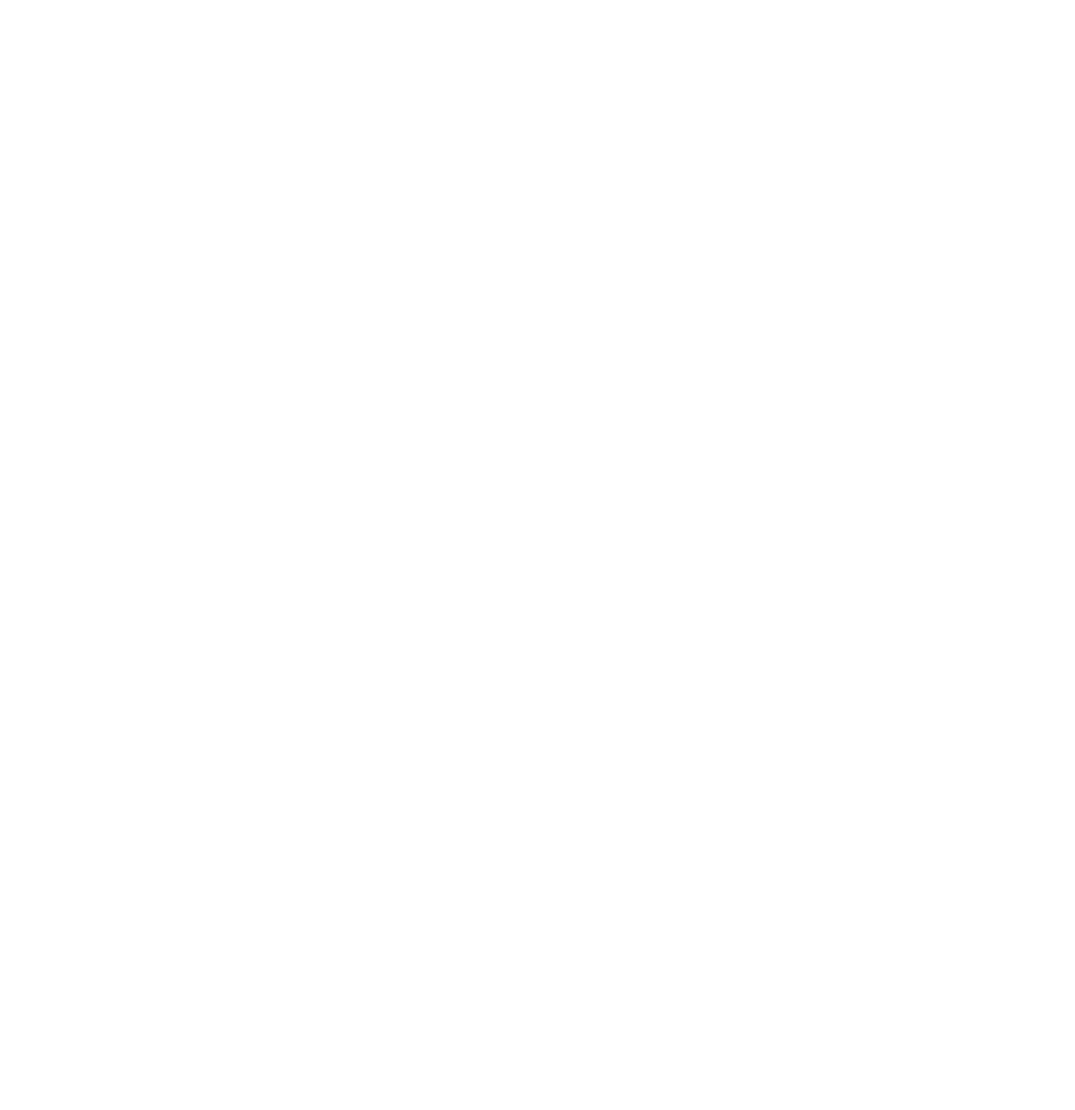
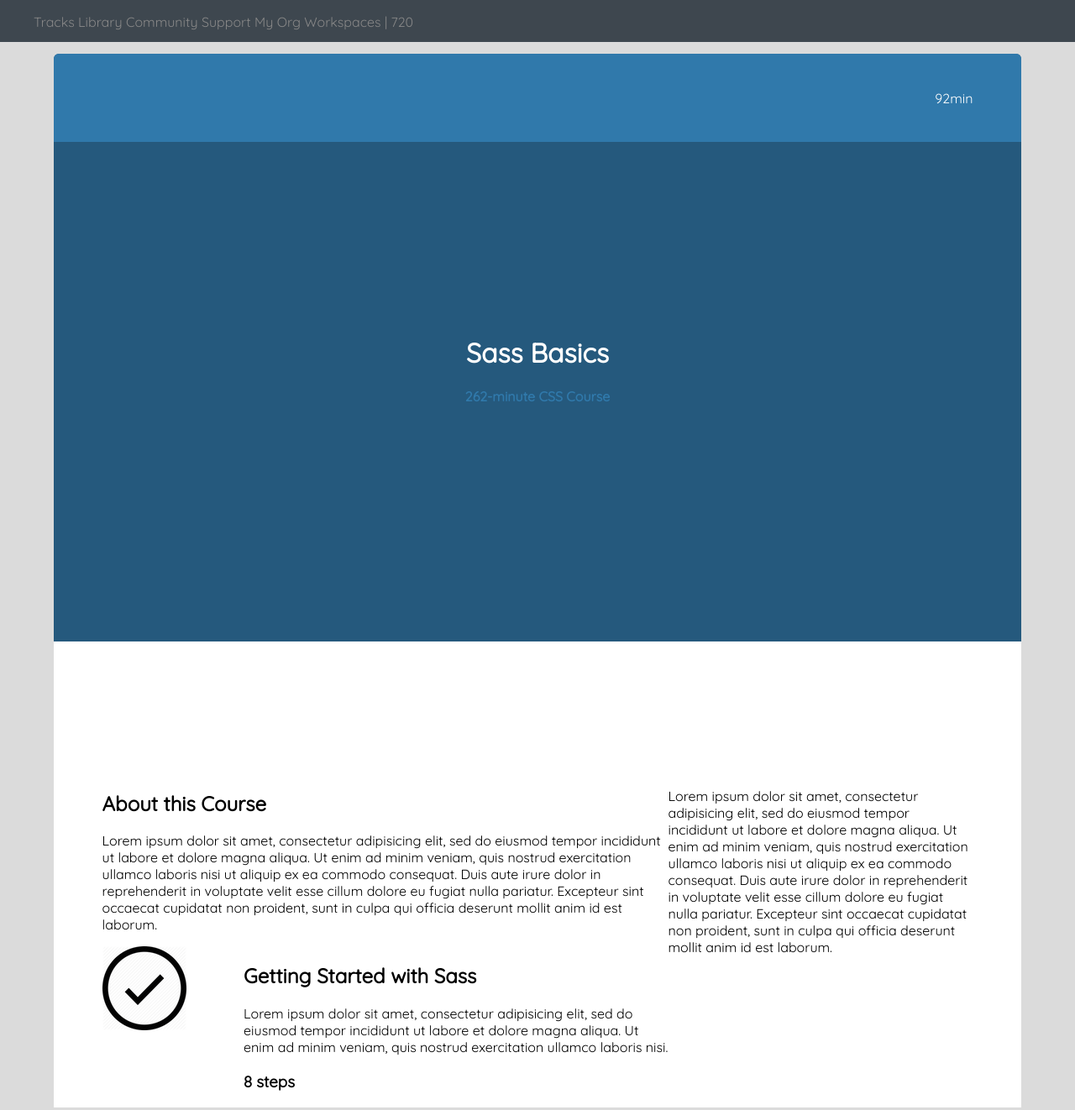
Before and after one commit to ellie-a/layout-trh-sass, a plain HTML site: page index.html in a window 1280 px wide. Shown: the whole page at 84% size. Before the commit the page ends 800 px from the top, so only its background shows below. Drawn offline with Linux system fonts and the light colour scheme.

Commit message:
have more

```diff
--- a/index.html
+++ b/index.html
@@ -3,17 +3,63 @@
   <head>
     <link rel="stylesheet" href="css/application.css">
     <meta name="viewport" content="width=device-width">
+    <link href="https://fonts.googleapis.com/css?family=Quicksand" rel="stylesheet">
+
     <title>Treehouse</title>
   </head>
   <body>
+    <div class="nav">
+      <ul>
+        <li>Tracks</li>
+        <li>Library</li>
+        <li>Community</li>
+        <li>Support</li>
+        <li>My Org</li>
+        <li>Workspaces</li>
+        <li>|</li>
+        <li>720</li>
+      </ul>
+    </div>
     <div class="container">
-      <section>
+      <div class="title-box">
+        <div class="top-bar">
+          <div class="minutes">
+            92min
+          </div>
+        </div>
+        <div class="title-box-content">
+          <h1>Sass Basics</h1>
+          <h4>262-minute CSS Course</h4>
 
-      </section>
-      <section>
-
-      </section>
+        </div>
+      </div>
+      <div class="main-content">
+        <div class="main-title">
+        </div>
+        <div class="content">
+          <div class="about">
+            <h2>About this Course</h2>
+            <p>
+                Lorem ipsum dolor sit amet, consectetur adipisicing elit, sed do eiusmod tempor incididunt ut labore et dolore magna aliqua. Ut enim ad minim veniam, quis nostrud exercitation ullamco laboris nisi ut aliquip ex ea commodo consequat. Duis aute irure dolor in reprehenderit in voluptate velit esse cillum dolore eu fugiat nulla pariatur. Excepteur sint occaecat cupidatat non proident, sunt in culpa qui officia deserunt mollit anim id est laborum.
+            </p>
+            <div class="videos">
+              <div class="check">
+              </div>
+              <div class="description">
+                <h2>Getting Started with Sass</h2>
+                <p>
+                  Lorem ipsum dolor sit amet, consectetur adipisicing elit, sed do eiusmod tempor incididunt ut labore et dolore magna aliqua. Ut enim ad minim veniam, quis nostrud exercitation ullamco laboris nisi.
+                </p>
+                <h3>8 steps</h3>
+              </div>
+            </div>
+          </div>
+          <div class="teacher">
+            <p>
+              Lorem ipsum dolor sit amet, consectetur adipisicing elit, sed do eiusmod tempor incididunt ut labore et dolore magna aliqua. Ut enim ad minim veniam, quis nostrud exercitation ullamco laboris nisi ut aliquip ex ea commodo consequat. Duis aute irure dolor in reprehenderit in voluptate velit esse cillum dolore eu fugiat nulla pariatur. Excepteur sint occaecat cupidatat non proident, sunt in culpa qui officia deserunt mollit anim id est laborum.
+            </p>
+          </div>
+      </div>
     </div>
-
   </body>
 </html>
--- a/scss/base/_base.scss
+++ b/scss/base/_base.scss
@@ -0,0 +1,11 @@
+
+
+// div {
+//   border: 1px dashed black;
+// }
+
+body {
+ font-family: $main-font;
+ background-color: rgb(219, 219, 219);
+ @include reset;
+}
--- a/scss/base/_mixins.scss
+++ b/scss/base/_mixins.scss
@@ -0,0 +1,13 @@
+@mixin clearfix {
+  &:after {
+    content: "";
+    display: table;
+    clear: both;
+  }
+}
+
+@mixin reset {
+  box-sizing: border-box;
+  margin: 0;
+  padding: 0;
+}
--- a/scss/base/_variables.scss
+++ b/scss/base/_variables.scss
@@ -0,0 +1,24 @@
+//Colors
+$white          : #fff;
+$black          : #000;
+$grey           : #878787;
+$blue           : rgb(37, 89, 125);
+$light-blue     : rgb(48, 121, 171);
+
+$nav-background : rgb(62, 71, 79);
+$prim-text : $grey;
+$header-text : $black;
+
+
+// Media queries
+$brk-narrow : '(max-width: 768px)';
+$brk-wide : '(max-width: 1024x)';
+
+// Asset Paths
+
+$path-img : '../img';
+
+
+// Main font
+
+$main-font : 'Quicksand', sans-serif;
--- a/scss/layout/_containers.scss
+++ b/scss/layout/_containers.scss
@@ -0,0 +1,97 @@
+
+
+.container {
+  height: 90%;
+  width: 90%;
+  margin: 5% auto;
+  // @include clearfix;
+  overflow: hidden;
+  background-color: $white;
+  border-top-left-radius: 6px;
+  border-top-right-radius: 6px;
+
+}
+
+.title-box {
+  background-color: $blue;
+  height: 700px;
+  width: 100%;
+
+  // @include clearfix;
+}
+
+.top-bar {
+  height: 15%;
+  background-color: $light-blue;
+  width: 100%;
+  color: $white;
+}
+
+.top-bar {
+  display: flex;
+  align-items: center;
+  text-align: right;
+  flex-direction: row-reverse;
+}
+
+.minutes {
+  margin-right: 5%;
+
+}
+
+
+// .title-box-content {
+//   text-align: center;
+//   color: $white;
+//
+//
+// }
+
+.title-box-content {
+  text-align: center;
+  color: $white;
+  position: relative;
+  margin: auto;
+  top: 30%;
+  h4 {
+    color: $light-blue;
+  }
+}
+
+.main-content {
+  height: 500px;
+  width: 100%;
+
+}
+
+.main-title {
+  width: 100%;
+  height: 100px;
+}
+
+.content {
+  padding: 5%;
+}
+
+.about {
+  width: 65%;
+  float: left;
+}
+
+.teacher {
+  width: 35%;
+  float: right;
+}
+
+.check {
+  background-image: url('#{$path-img}/check.png');
+  height: 100px;
+  width: 25%;
+  background-repeat: no-repeat;
+  float: left;
+}
+
+.description {
+  width: 75%;
+  float: right;
+}
--- a/scss/layout/_header.scss
+++ b/scss/layout/_header.scss
@@ -0,0 +1,26 @@
+.nav {
+  position: fixed;
+  top: 0;
+  left: 0;
+  z-index: 9999;
+  width: 100%;
+  height: 50px;
+  background-color: $nav-background;
+}
+
+.nav ul {
+
+  list-style: none;
+  color: $prim-text;
+  font-size: 1em;
+}
+
+.nav li {
+  display: inline-block;
+
+}
+
+.nav li:nth-child(-n+4) {
+
+
+}
```
Also changed, not shown: css/application.css, img/check.png (added), 1 other file.
